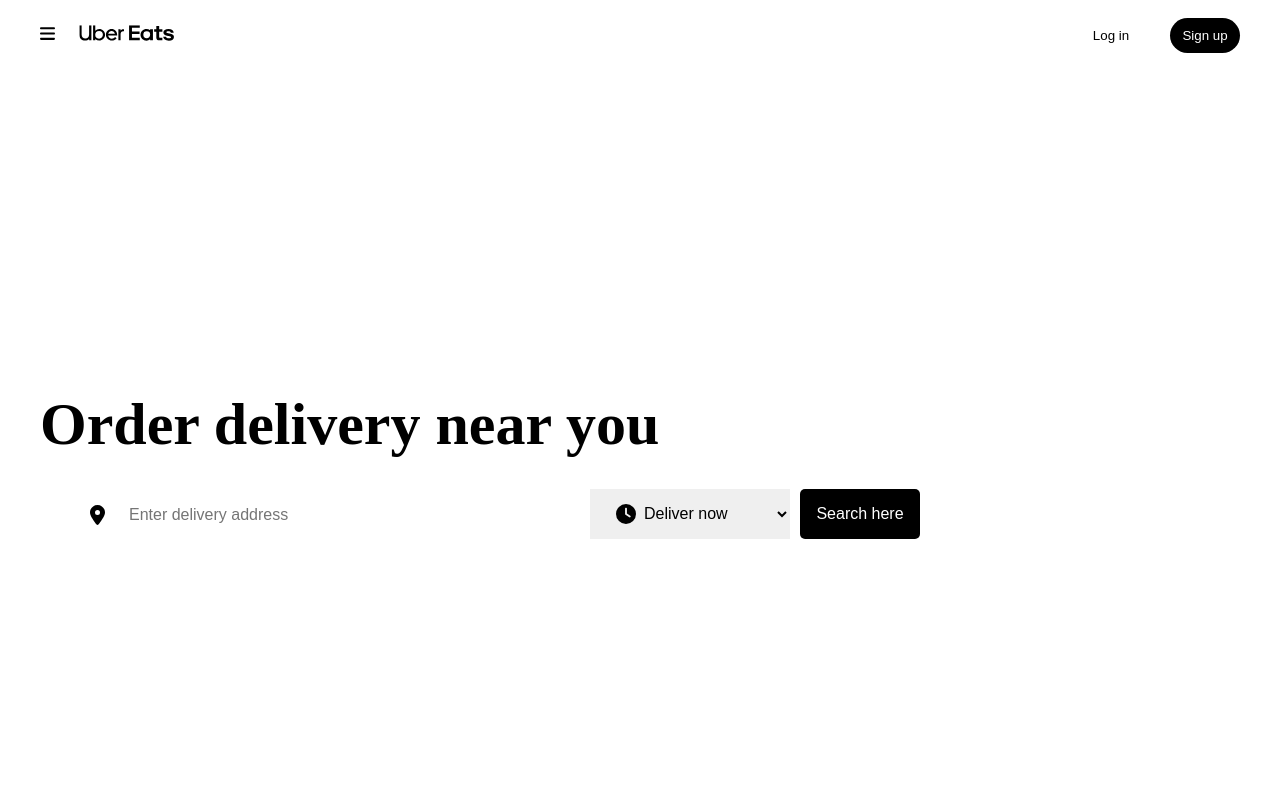
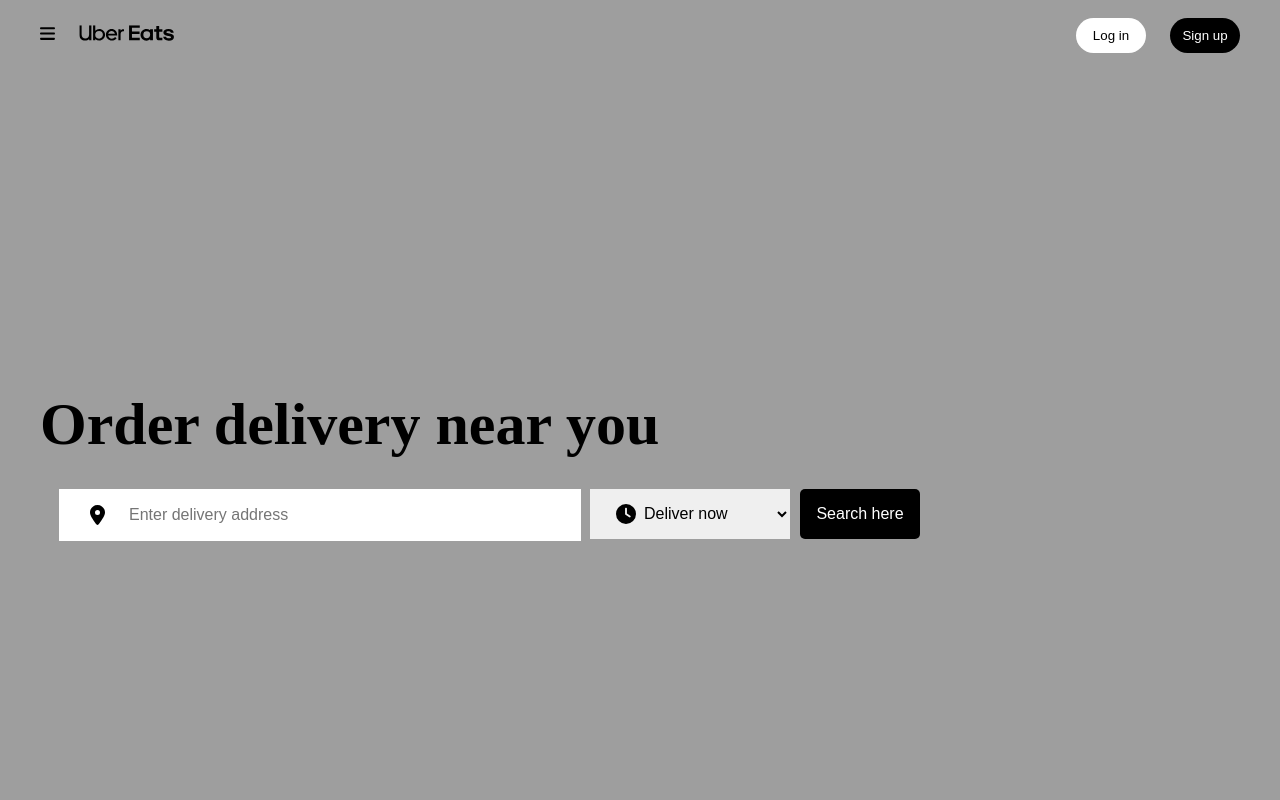
Before and after one commit to iamdeyg/uber-eats, a plain HTML site: page index.html in a window 1280 px wide. Shown: the top 800 px of the page. Drawn offline with Linux system fonts and the light colour scheme; the site is published under a folder, as on GitHub Pages, so addresses that start at the root find nothing.

Commit message:
changes to background

```diff
--- a/CSS/style.css
+++ b/CSS/style.css
@@ -9,7 +9,7 @@ body {
 
 /* Background Image */
 .sec-1 {
-  background-image: url(/assets/images/background.png);
+  background-image: url(../assets/images/background.png);
   height: 100vh;
   background-size: cover;
 }
```
